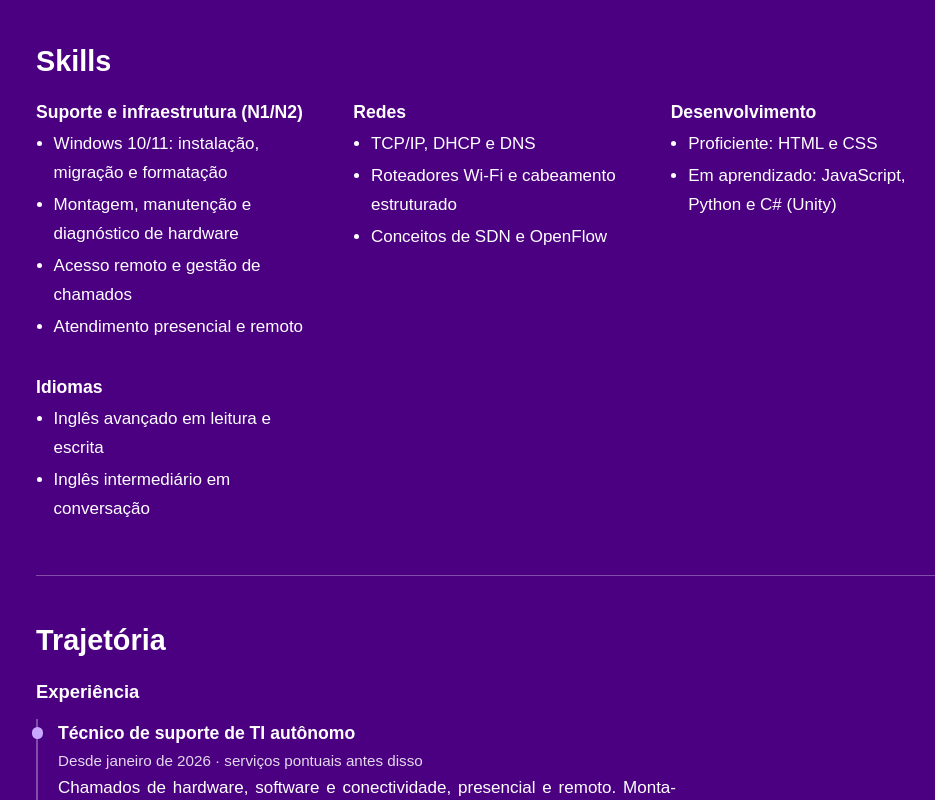
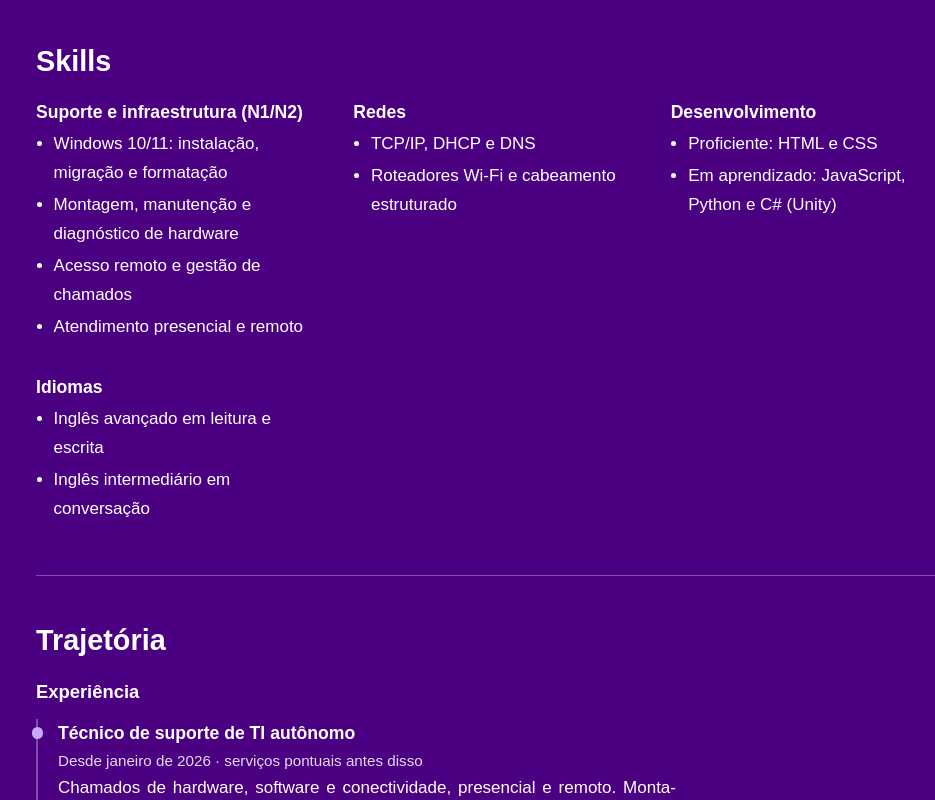
Before and after one commit to Lucastech20/meu-portfolio, a plain HTML site: page index.html in a window 1280 px wide. Shown: the part 2640-3440 px from the top of the page, without its empty margins (144-1079 px from the left). Drawn offline with Linux system fonts and the light colour scheme; a script that the page names is missing.

Commit message:
Update skills section in index.html
Removed a list item under 'Redes' and added a new certification under 'certs'.

```diff
--- a/index.html
+++ b/index.html
@@ -71,7 +71,7 @@
       <h2>Skills</h2>
       <div class="skills">
         <div><h3>Suporte e infraestrutura (N1/N2)</h3><ul><li>Windows 10/11: instalação, migração e formatação</li><li>Montagem, manutenção e diagnóstico de hardware</li><li>Acesso remoto e gestão de chamados</li><li>Atendimento presencial e remoto</li></ul></div>
-        <div><h3>Redes</h3><ul><li>TCP/IP, DHCP e DNS</li><li>Roteadores Wi-Fi e cabeamento estruturado</li><li>Conceitos de SDN e OpenFlow</li></ul></div>
+        <div><h3>Redes</h3><ul><li>TCP/IP, DHCP e DNS</li><li>Roteadores Wi-Fi e cabeamento estruturado</li></ul></div>
         <div><h3>Desenvolvimento</h3><ul><li>Proficiente: HTML e CSS</li><li>Em aprendizado: JavaScript, Python e C# (Unity)</li></ul></div>
         <div><h3>Idiomas</h3><ul><li>Inglês avançado em leitura e escrita</li><li>Inglês intermediário em conversação</li></ul></div>
       </div>
@@ -97,6 +97,7 @@
         <li>Método MW 2.0: Montagem e Manutenção de Computadores e Notebooks pela Hotmart</li>
         <li>Tecnologia da Informação, Gestão Empresarial e Inglês Instrumental pelo Grupo INEP</li>
         <li>Pacote Office: Word, Excel e PowerPoint pela Fundação Cesgranrio</li>
+        <li>Segurança da Informação, Módulo 00 pelo Curso em Vídeo do Gustavo Guanabara</li>
       </ul>
     </section>
   </main>
```
